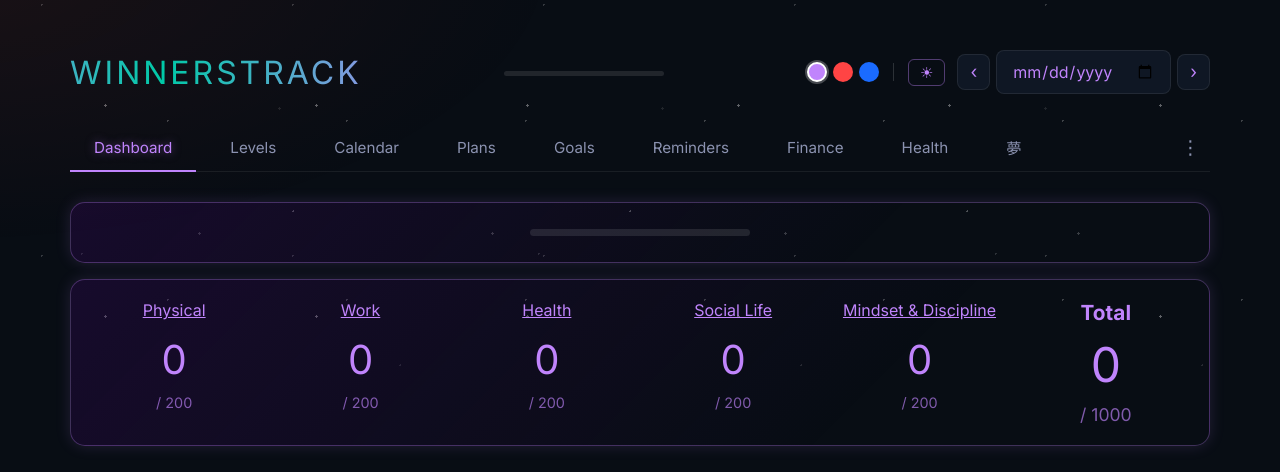
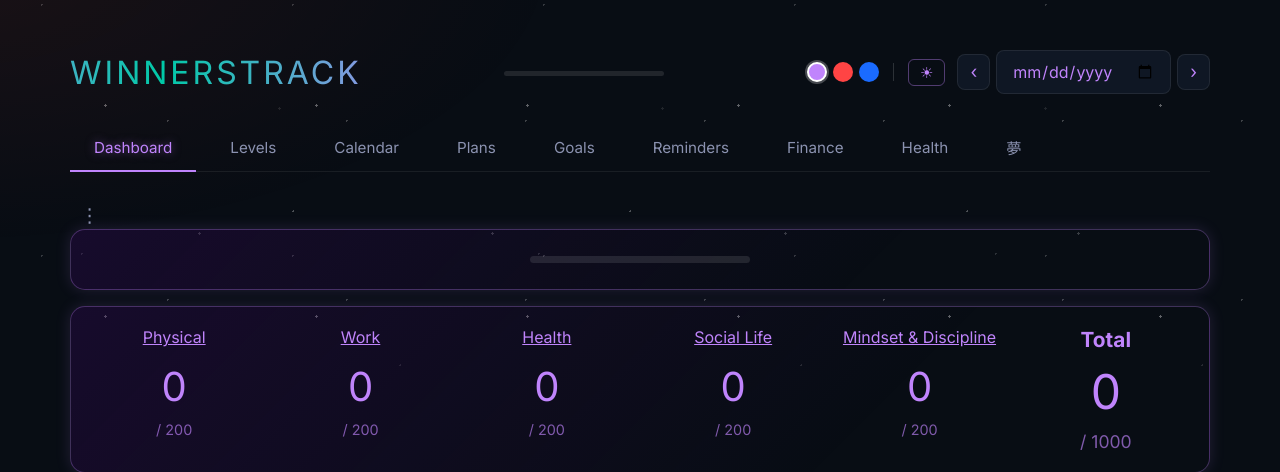
Before and after one commit to AdamKFar01/Winnerstrack, a Flask app: page / in a window 1280 px wide. Shown: the top 472 px of the page. Run offline with Flask 3, Linux system fonts and the light colour scheme.

Commit message:
Moved tab archive menu outside the tabs nav for far right placement

```diff
--- a/templates/index.html
+++ b/templates/index.html
@@ -38,6 +38,7 @@
             </div>
         </header>
 
+        <div class="tabs-bar">
             <nav class="tabs">
                 <button class="tab-btn active" data-tab="dashboard">Dashboard</button>
                 <button class="tab-btn" data-tab="levels">Levels</button>
@@ -48,6 +49,7 @@
                 <button class="tab-btn" data-tab="finance">Finance</button>
                 <button class="tab-btn" data-tab="health">Health</button>
                 <button class="tab-btn" data-tab="yume">夢</button>
+            </nav>
 
             <div class="tab-menu-wrap" id="tabMenuWrap">
                 <button class="tab-menu-btn" id="tabMenuBtn" onclick="toggleTabMenu(event)" title="Archive tabs">⋮</button>
@@ -56,7 +58,7 @@
                     <div id="archivedTabsListWrap"></div>
                 </div>
             </div>
-        </nav>
+        </div>
 
         <!-- Dashboard Tab -->
         <div class="tab-content active" id="dashboard">
```
Lines whose indentation alone changed are shown as unchanged.
